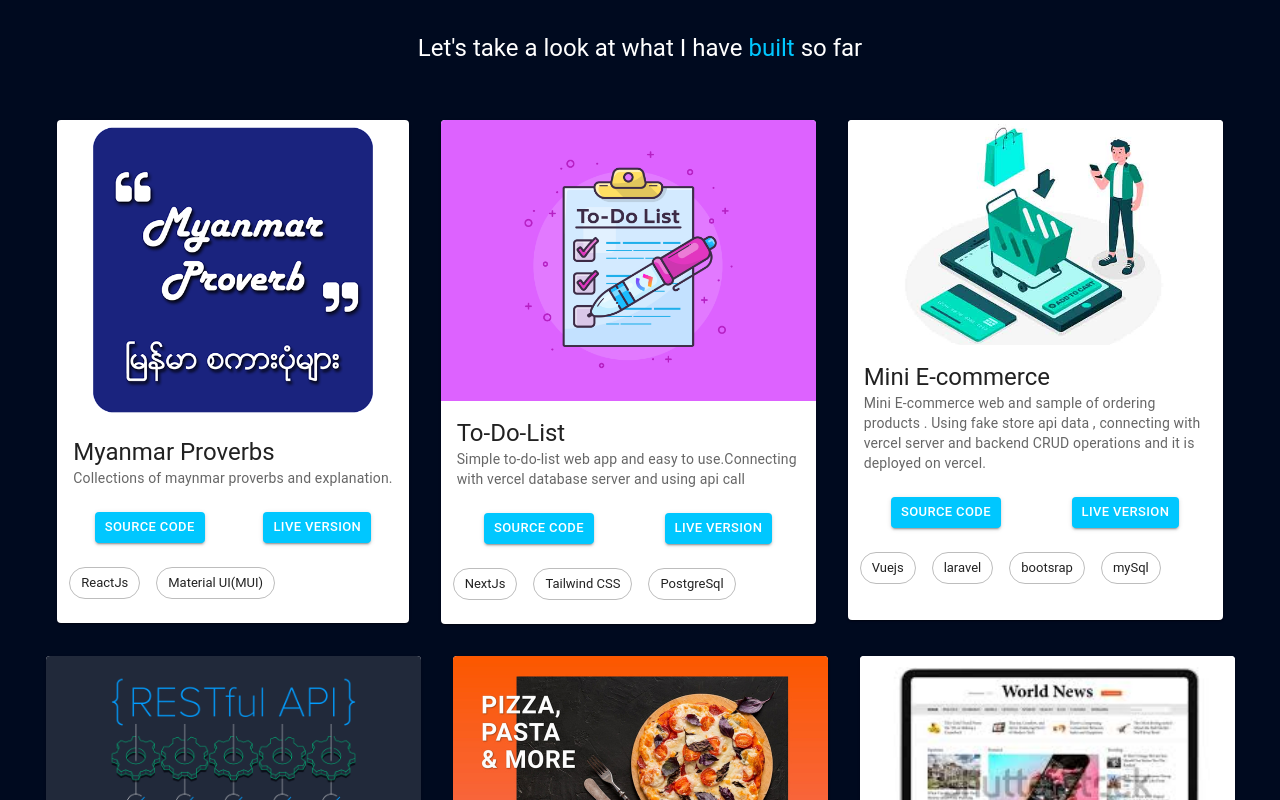
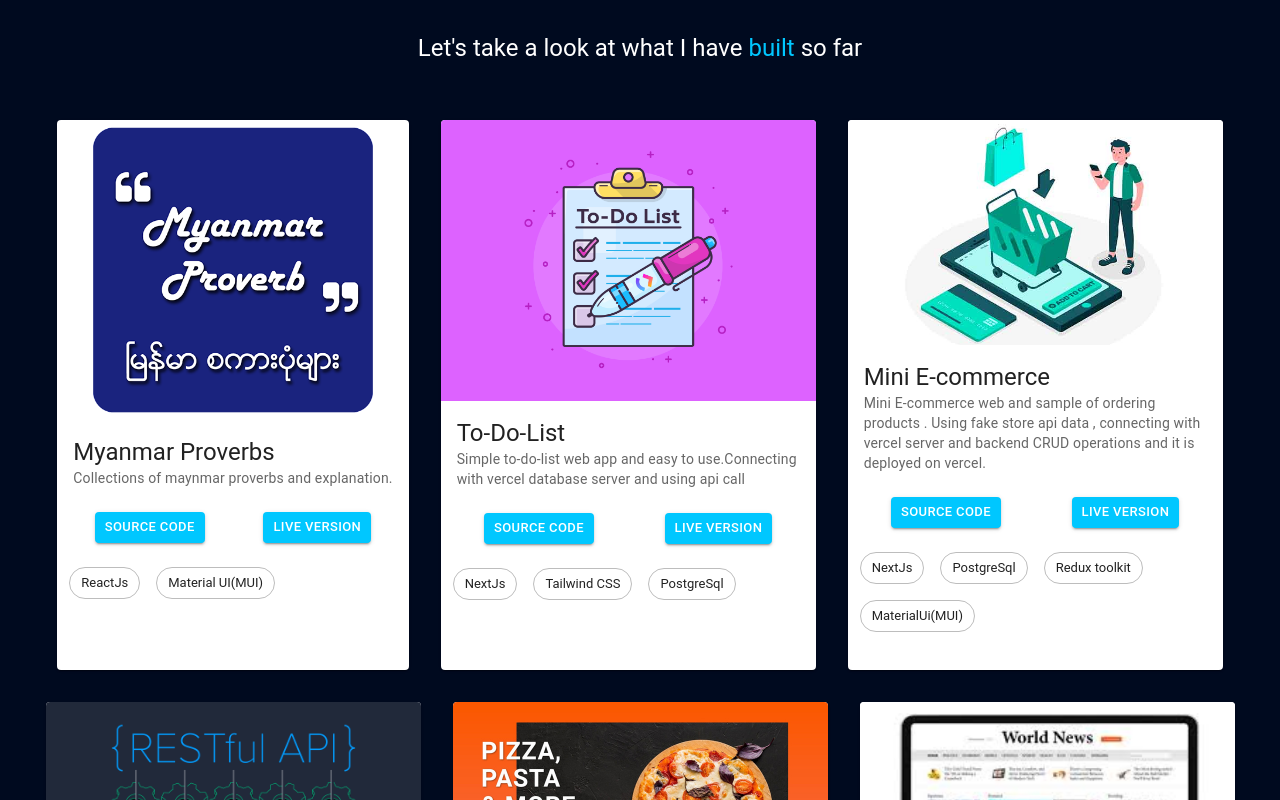
Before and after one commit to NyiWaingchit7/my-portfolio, a React (Create React App) app: page / in a window 1280 px wide. Shown: the part 2120-2920 px from the top of the page. Built offline with nearby package versions, Linux system fonts and the light colour scheme.

Commit message:
portfolio

```diff
--- a/src/component/Project.tsx
+++ b/src/component/Project.tsx
@@ -25,7 +25,9 @@
   const [target, setTarget] = useState("");
   return (
     <Box>
-      <Card sx={{ maxWidth: 375, minHeight: 500, margin: "1rem" }}>
+      <Card
+        sx={{ maxWidth: 375, minHeight: { lg: 550, md: 550 }, margin: "1rem" }}
+      >
         <CardActionArea>
           <CardMedia
             component="img"
--- a/src/file/project.ts
+++ b/src/file/project.ts
@@ -40,7 +40,7 @@
     description:
       "Mini E-commerce web and sample of ordering products . Using fake store api data , connecting with vercel server and backend CRUD operations and it is deployed on vercel.",
     image: miniCommerce,
-    tags: ["Vuejs", "laravel", "bootsrap", "mySql"],
+    tags: ["NextJs", "PostgreSql", "Redux toolkit", "MaterialUi(MUI)"],
     source: "https://github.com/NyiWaingchit7/mini-commerce-next.js",
     liveVersion: "https://mini-commerce-next-js.vercel.app/",
     id: 3,
```
